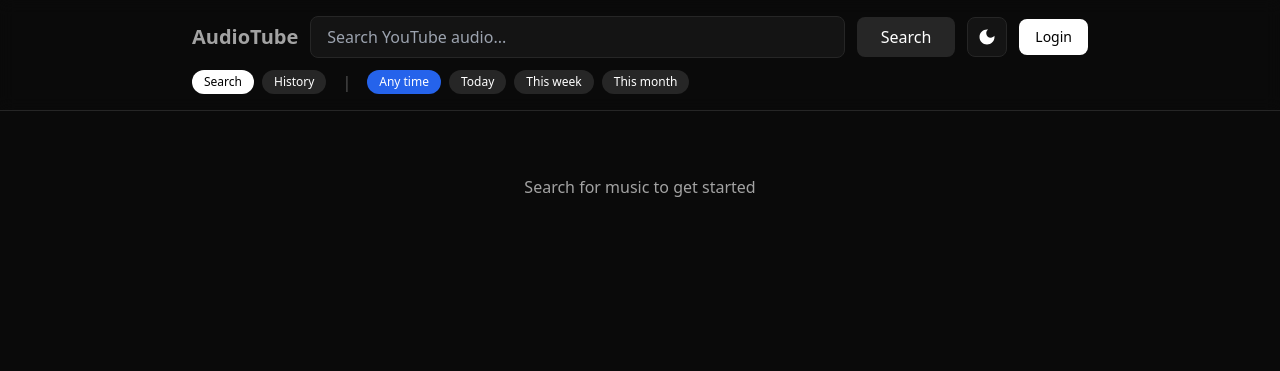
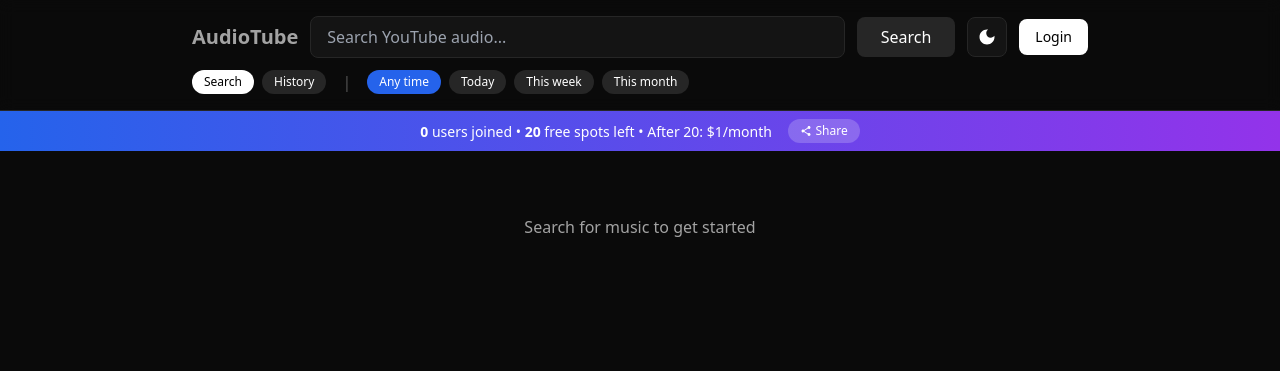
Before and after one commit to mordechaipotash/audiotube, a Flask app: page / in a window 1280 px wide. Shown: the top 371 px of the page. Run offline with Flask 3, Linux system fonts and the light colour scheme; data that the repository does not hold is empty; some libraries are stand-ins or nearby versions.

Commit message:
Add user count banner with pricing info and share button
- Added get_user_count() to database.py
- Added /api/stats endpoint returning user count and free slots
- Added gradient banner below header showing user stats
- Share button uses Web Share API with clipboard fallback

🤖 Generated with [Claude Code](https://claude.com/claude-code)

Co-Authored-By: Claude <noreply@anthropic.com>

```diff
--- a/app.py
+++ b/app.py
@@ -11,7 +11,8 @@ from database import (
     init_db, get_or_create_user, get_user_by_id,
     create_auth_token, verify_auth_token, cleanup_expired_tokens,
     add_to_history, get_user_history,
-    get_cached_stream, cache_stream, cleanup_old_cache
+    get_cached_stream, cache_stream, cleanup_old_cache,
+    get_user_count
 )
 from auth import (
     generate_magic_token, send_magic_link,
@@ -38,6 +39,24 @@ def index():
 @app.route('/health')
 def health():
     return jsonify({'status': 'ok'})
+
+@app.route('/api/stats')
+def get_stats():
+    """Get user count and pricing info"""
+    try:
+        count = get_user_count() if os.environ.get('DATABASE_URL') else 0
+    except:
+        count = 0
+
+    return jsonify({
+        'user_count': count,
+        'free_slots': max(0, 20 - count),
+        'pricing': {
+            'free_tier': 20,
+            'paid_tier': 100,
+            'price': '$1/month'
+        }
+    })
 
 # ============== Auth Routes ==============
 
--- a/database.py
+++ b/database.py
@@ -189,3 +189,11 @@ def cleanup_old_cache(max_age_hours=6):
             DELETE FROM stream_cache
             WHERE cached_at < NOW() - INTERVAL '%s hours'
         """, (max_age_hours,))
+
+def get_user_count():
+    """Get total number of registered users"""
+    with get_db() as conn:
+        cur = conn.cursor()
+        cur.execute("SELECT COUNT(*) as count FROM users")
+        row = cur.fetchone()
+        return row['count'] if row else 0
--- a/templates/index.html
+++ b/templates/index.html
@@ -115,6 +115,17 @@
         </div>
     </header>
 
+    <!-- User Stats Banner -->
+    <div id="statsBanner" class="bg-gradient-to-r from-blue-600 to-purple-600 text-white py-2 px-4 text-center text-sm">
+        <span id="statsText" class="loading-pulse">Loading...</span>
+        <button onclick="shareApp()" class="ml-3 px-3 py-1 bg-white/20 hover:bg-white/30 rounded-full text-xs font-medium transition inline-flex items-center gap-1">
+            <svg class="w-3 h-3" fill="currentColor" viewBox="0 0 24 24">
+                <path d="M18 16.08c-.76 0-1.44.3-1.96.77L8.91 12.7c.05-.23.09-.46.09-.7s-.04-.47-.09-.7l7.05-4.11c.54.5 1.25.81 2.04.81 1.66 0 3-1.34 3-3s-1.34-3-3-3-3 1.34-3 3c0 .24.04.47.09.7L8.04 9.81C7.5 9.31 6.79 9 6 9c-1.66 0-3 1.34-3 3s1.34 3 3 3c.79 0 1.5-.31 2.04-.81l7.12 4.16c-.05.21-.08.43-.08.65 0 1.61 1.35 2.92 3 2.92s3-1.31 3-2.92-1.35-2.92-3-2.92z"/>
+            </svg>
+            Share
+        </button>
+    </div>
+
     <!-- Main Content -->
     <main class="max-w-4xl mx-auto p-4 pb-32">
         <div id="loading" class="hidden text-center py-12" style="color: var(--text-muted)">
@@ -225,6 +236,51 @@
         initTheme();
         checkAuth();
         checkUrlParams();
+        loadStats();
+
+        async function loadStats() {
+            try {
+                const res = await fetch('/api/stats');
+                const stats = await res.json();
+                const text = document.getElementById('statsText');
+
+                if (stats.free_slots > 0) {
+                    text.innerHTML = `<strong>${stats.user_count}</strong> users joined • <strong>${stats.free_slots}</strong> free spots left • After 20: $1/month`;
+                } else {
+                    text.innerHTML = `<strong>${stats.user_count}</strong> users joined • First 20 free • 21-100: $1/month`;
+                }
+                text.classList.remove('loading-pulse');
+            } catch (e) {
+                document.getElementById('statsText').textContent = 'First 20 users free • 21-100: $1/month';
+                document.getElementById('statsText').classList.remove('loading-pulse');
+            }
+        }
+
+        async function shareApp() {
+            const shareData = {
+                title: 'AudioTube',
+                text: 'Listen to YouTube as audio only - perfect for music and podcasts!',
+                url: window.location.origin
+            };
+
+            if (navigator.share) {
+                try {
+                    await navigator.share(shareData);
+                } catch (e) {
+                    copyToClipboard();
+                }
+            } else {
+                copyToClipboard();
+            }
+        }
+
+        function copyToClipboard() {
+            navigator.clipboard.writeText(window.location.origin).then(() => {
+                alert('Link copied to clipboard!');
+            }).catch(() => {
+                prompt('Copy this link:', window.location.origin);
+            });
+        }
 
         function initTheme() {
             if (!isDark) {
```
